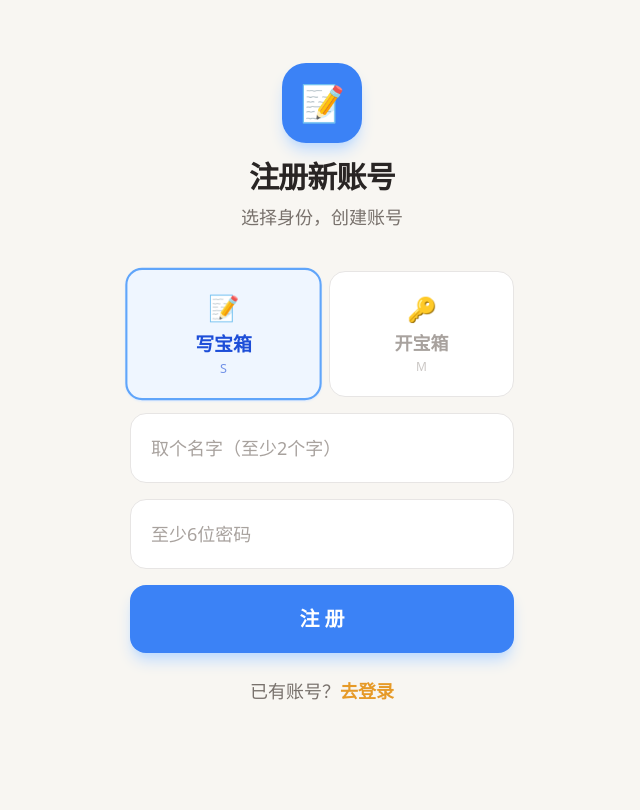
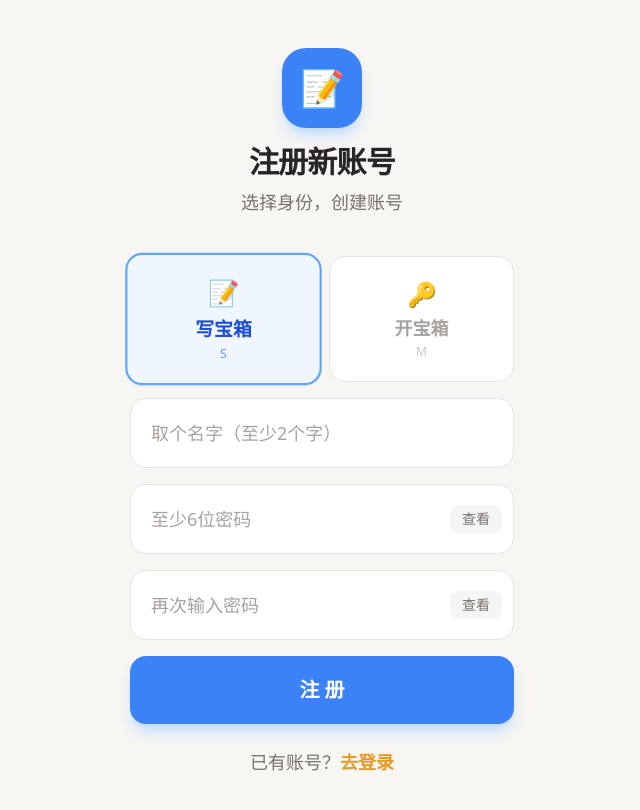
Before and after one commit to pingwu398-dev/treasure-box, a Next.js app: page /register in a window 1280 px wide. Shown: the top 810 px of the page, without its empty margins (318-958 px from the left). Built offline with nearby package versions, Linux system fonts and the light colour scheme.

Commit message:
注册二次密码确认+密码可见+去管理员改角色

```diff
--- a/src/app/login/page.tsx
+++ b/src/app/login/page.tsx
@@ -8,6 +8,7 @@ export default function LoginPage() {
   const next = params.get("next") ?? "/";
   const [username, setUsername] = useState("");
   const [password, setPassword] = useState("");
+  const [showPwd, setShowPwd] = useState(false);
   const [error, setError] = useState<string | null>(null);
   const [loading, setLoading] = useState(false);
 
@@ -29,13 +30,22 @@ export default function LoginPage() {
             value={username}
             onChange={(e) => setUsername(e.target.value)}
           />
-          <input
-            className="w-full rounded-2xl border border-stone-200 bg-white px-5 py-5 text-lg text-stone-800 placeholder-stone-400 outline-none focus:border-amber-400 focus:ring-4 focus:ring-amber-100"
-            placeholder="密码"
-            type="password"
-            value={password}
-            onChange={(e) => setPassword(e.target.value)}
-          />
+          <div className="relative">
+            <input
+              className="w-full rounded-2xl border border-stone-200 bg-white px-5 py-5 pr-20 text-lg text-stone-800 placeholder-stone-400 outline-none focus:border-amber-400 focus:ring-4 focus:ring-amber-100"
+              placeholder="密码"
+              type={showPwd ? "text" : "password"}
+              value={password}
+              onChange={(e) => setPassword(e.target.value)}
+            />
+            <button
+              type="button"
+              className="absolute right-3 top-1/2 -translate-y-1/2 rounded-lg bg-stone-100 px-3 py-1 text-sm text-stone-500"
+              onClick={() => setShowPwd(!showPwd)}
+            >
+              {showPwd ? "隐藏" : "查看"}
+            </button>
+          </div>
           <button
             disabled={loading}
             className="w-full rounded-2xl bg-[#e69a28] py-5 text-xl font-extrabold text-white shadow-lg shadow-amber-200 active:bg-[#c47a10] disabled:opacity-50"
--- a/src/app/register/page.tsx
+++ b/src/app/register/page.tsx
@@ -1,11 +1,26 @@
 "use client";
 
 import { useState } from "react";
+
+function EyeToggle(props: { showing: boolean; onClick: () => void }) {
+  return (
+    <button
+      type="button"
+      className="absolute right-3 top-1/2 -translate-y-1/2 rounded-lg bg-stone-100 px-3 py-1 text-sm text-stone-500"
+      onClick={props.onClick}
+    >
+      {props.showing ? "隐藏" : "查看"}
+    </button>
+  );
+}
 
 export default function RegisterPage() {
   const [role, setRole] = useState<"S" | "M">("S");
   const [username, setUsername] = useState("");
   const [password, setPassword] = useState("");
+  const [password2, setPassword2] = useState("");
+  const [showPwd, setShowPwd] = useState(false);
+  const [showPwd2, setShowPwd2] = useState(false);
   const [result, setResult] = useState<string | null>(null);
   const [error, setError] = useState<string | null>(null);
   const [loading, setLoading] = useState(false);
@@ -60,18 +75,40 @@ export default function RegisterPage() {
             placeholder="取个名字（至少2个字）"
             value={username} onChange={(e) => setUsername(e.target.value)}
           />
-          <input
-            className="w-full rounded-2xl border border-stone-200 bg-white px-5 py-5 text-lg text-stone-800 placeholder-stone-400 outline-none focus:border-amber-400 focus:ring-4 focus:ring-amber-100"
-            placeholder="至少6位密码" type="password"
-            value={password} onChange={(e) => setPassword(e.target.value)}
-          />
+          <div className="relative">
+            <input
+              className="w-full rounded-2xl border border-stone-200 bg-white px-5 py-5 pr-20 text-lg text-stone-800 placeholder-stone-400 outline-none focus:border-amber-400 focus:ring-4 focus:ring-amber-100"
+              placeholder="至少6位密码"
+              type={showPwd ? "text" : "password"}
+              value={password} onChange={(e) => setPassword(e.target.value)}
+            />
+            <EyeToggle showing={showPwd} onClick={() => setShowPwd(!showPwd)} />
+          </div>
+          <div className="relative">
+            <input
+              className="w-full rounded-2xl border border-stone-200 bg-white px-5 py-5 pr-20 text-lg text-stone-800 placeholder-stone-400 outline-none focus:border-amber-400 focus:ring-4 focus:ring-amber-100"
+              placeholder="再次输入密码"
+              type={showPwd2 ? "text" : "password"}
+              value={password2} onChange={(e) => setPassword2(e.target.value)}
+            />
+            <EyeToggle showing={showPwd2} onClick={() => setShowPwd2(!showPwd2)} />
+          </div>
           <button
             disabled={loading}
             className={`w-full rounded-2xl py-5 text-xl font-extrabold text-white shadow-lg active:scale-[0.98] disabled:opacity-50 transition ${
               role === "S" ? "bg-blue-500 shadow-blue-200 active:bg-blue-600" : "bg-emerald-500 shadow-emerald-200 active:bg-emerald-600"
             }`}
             onClick={async () => {
-              setError(null); setResult(null); setLoading(true);
+              setError(null); setResult(null);
+
+              if (password.length < 6) {
+                setError("密码至少 6 位"); return;
+              }
+              if (password !== password2) {
+                setError("两次密码不一致"); return;
+              }
+
+              setLoading(true);
               const res = await fetch("/api/register", { method: "POST", headers: { "content-type": "application/json" }, body: JSON.stringify({ role, username, password }) });
               const data = await res.json().catch(() => ({}));
               setLoading(false);
--- a/src/components/AdminUsersTable.tsx
+++ b/src/components/AdminUsersTable.tsx
@@ -64,7 +64,6 @@ export function AdminUsersTable(props: { initialUsers: UserRow[] }) {
 }
 
 function Row(props: { user: UserRow; onChanged: () => Promise<void>; onError: (m: string) => void; onLocal: (p: Partial<UserRow>) => void }) {
-  const [role, setRole] = useState(props.user.role);
   const [password, setPassword] = useState("");
   const [loading, setLoading] = useState(false);
   const [boxCount, setBoxCount] = useState("1");
@@ -102,10 +101,6 @@ function Row(props: { user: UserRow; onChanged: () => Promise<void>; onError: (m
       <td className="p-3 text-stone-600">{props.user.keyBalance}</td>
       <td className="p-3">
         <div className="flex flex-wrap items-center gap-2">
-          <select className="rounded-lg border border-stone-200 p-2 text-sm" value={role} onChange={(e) => setRole(e.target.value as any)}>
-            <option value="S">S</option><option value="M">M</option><option value="ADMIN">管理员</option>
-          </select>
-          <button className="rounded-lg bg-stone-700 px-3 py-2 text-sm font-medium text-white disabled:opacity-50" disabled={loading} onClick={async () => { setLoading(true); try { await patch({ role }); await props.onChanged(); } catch (e: any) { props.onError(e.message); } finally { setLoading(false); } }}>角色</button>
           <input className="w-20 rounded-lg border border-stone-200 p-2 text-sm" placeholder="密码" value={password} onChange={(e) => setPassword(e.target.value)} />
           <button className="rounded-lg border border-stone-300 px-3 py-2 text-sm font-medium text-stone-600 disabled:opacity-50" disabled={loading || password.length < 6} onClick={async () => { setLoading(true); try { await patch({ password }); setPassword(""); await props.onChanged(); } catch (e: any) { props.onError(e.message); } finally { setLoading(false); } }}>重置</button>
           {props.user.role === "S" && (<><input className="w-14 rounded-lg border border-stone-200 p-2 text-sm text-center" value={boxCount} onChange={(e) => setBoxCount(e.target.value)} inputMode="numeric" /><button className="rounded-lg bg-[#e69a28] px-3 py-2 text-sm font-medium text-white disabled:opacity-50" disabled={loading} onClick={async () => { setLoading(true); try { await assignBoxes(); await props.onChanged(); } catch (e: any) { props.onError(e.message); } finally { setLoading(false); } }}>+宝箱</button></>)}
```
